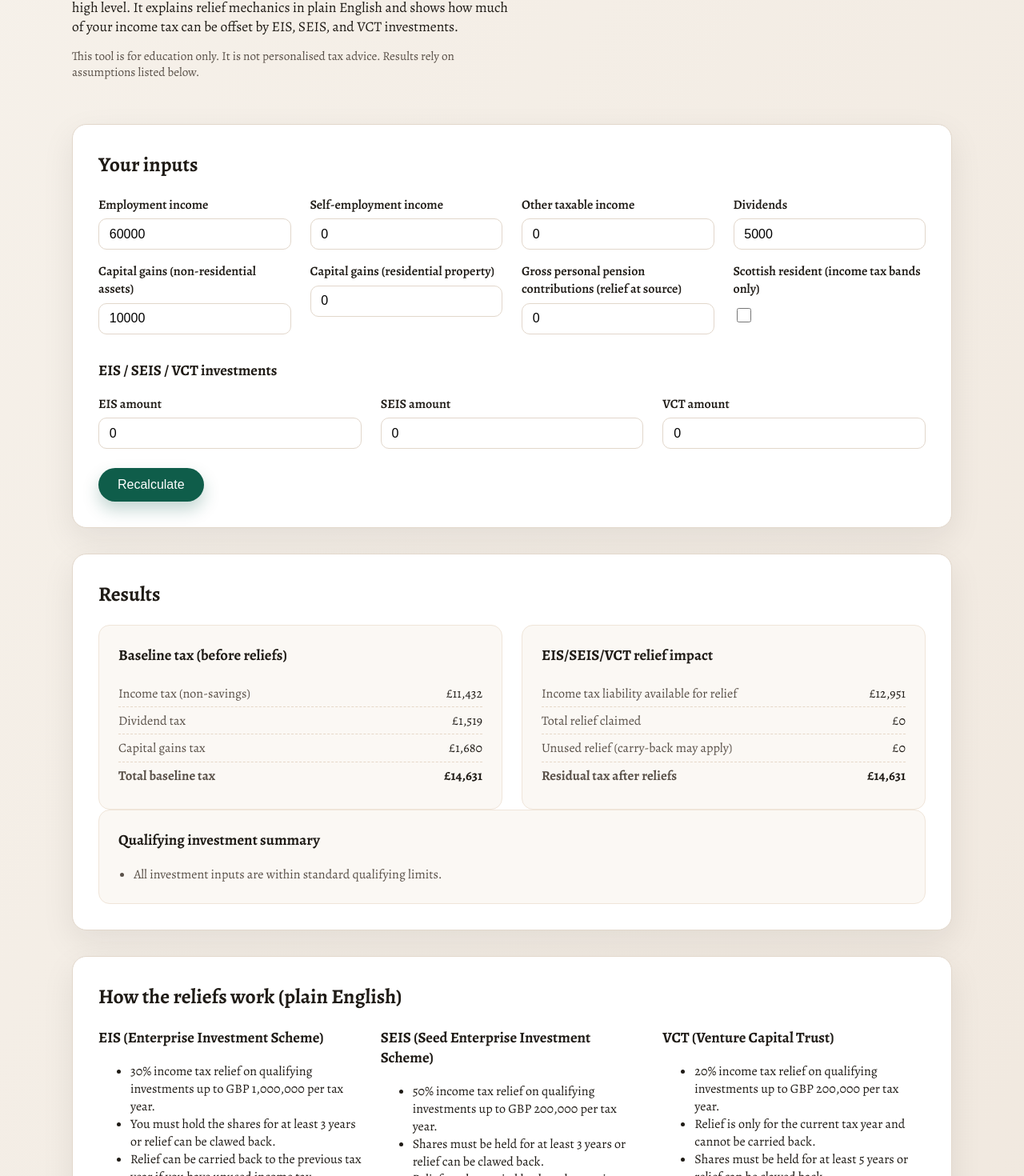
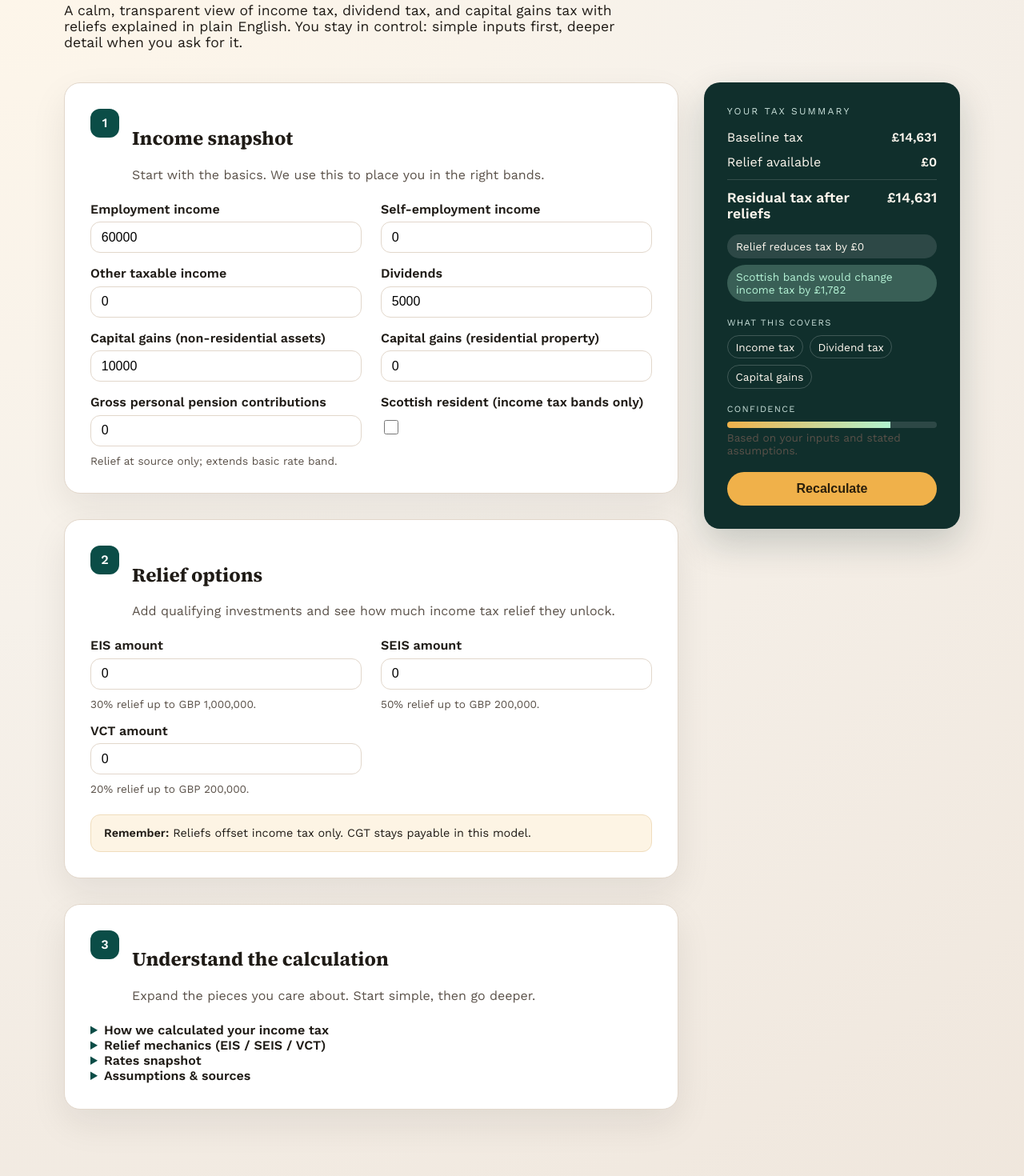
Before and after one commit to cakeben/benops-rig, a Svelte app: page / in a window 1280 px wide. Shown: the part 217-1687 px from the top of the page at 80% size. Built offline with nearby package versions, Linux system fonts and the light colour scheme.

Commit message:
Redesign UI for calm progressive disclosure

```diff
--- a/src/App.svelte
+++ b/src/App.svelte
@@ -25,6 +25,7 @@
 
   let pulse = false;
   let bagpipePulse = 0;
+
   const triggerAnimation = async () => {
     pulse = false;
     await tick();
@@ -36,6 +37,8 @@
   };
 
   $: results = calculateTax(form);
+  $: resultsAlt = calculateTax({ ...form, scottishResident: !form.scottishResident });
+  $: scottishDelta = results.totals.incomeTax - resultsAlt.totals.incomeTax;
 
   $: investmentNotes = (() => {
     const notes = [];
@@ -135,24 +138,31 @@
 
 <header class="site-header">
   <div class="container">
-    <p class="eyebrow">UK tax year 2025/26 (England/Wales/NI rates)</p>
-    <h1>Understand your UK tax and how EIS, SEIS, and VCT reliefs reduce it</h1>
+    <div class="trust-row">
+      <span class="pill">Tax year {CONFIG.taxYear}</span>
+      <span class="pill">Sources: GOV.UK</span>
+      <span class="pill warning">Education only — not tax advice</span>
+    </div>
+    <h1>See your UK tax clearly — and how EIS, SEIS, and VCT reliefs change it</h1>
     <p class="lede">
-      This calculator models UK income tax, dividend tax, and capital gains tax at a high level.
-      It explains relief mechanics in plain English and shows how much of your income tax can be
-      offset by EIS, SEIS, and VCT investments.
-    </p>
-    <p class="disclaimer">
-      This tool is for education only. It is not personalised tax advice. Results rely on
-      assumptions listed below.
+      A calm, transparent view of income tax, dividend tax, and capital gains tax with reliefs
+      explained in plain English. You stay in control: simple inputs first, deeper detail when you
+      ask for it.
     </p>
   </div>
 </header>
 
 <main class="container">
-  <section class={`card ${pulse ? "pulse" : ""}`} aria-labelledby="inputs-title">
-    <h2 id="inputs-title">Your inputs</h2>
-    <form class="form-grid">
+  <div class="layout">
+    <section class="flow">
+      <section class={`card step ${pulse ? "pulse" : ""}`} aria-labelledby="step-1">
+        <div class="step-header">
+          <div class="step-number">1</div>
+          <div>
+            <h2 id="step-1">Income snapshot</h2>
+            <p class="step-subtitle">Start with the basics. We use this to place you in the right bands.</p>
+          </div>
+        </div>
         <div class="grid">
           <div class="field">
             <label for="employmentIncome">Employment income</label>
@@ -209,7 +219,7 @@
             />
           </div>
           <div class="field">
-          <label for="pensionContributions">Gross personal pension contributions (relief at source)</label>
+            <label for="pensionContributions">Gross personal pension contributions</label>
             <input
               id="pensionContributions"
               type="number"
@@ -217,6 +227,7 @@
               step="100"
               bind:value={form.pensionContributions}
             />
+            <p class="helper">Relief at source only; extends basic rate band.</p>
           </div>
           <div class="field checkbox">
             <label for="scottishResident">Scottish resident (income tax bands only)</label>
@@ -244,133 +255,80 @@
             </div>
           </div>
         </div>
+      </section>
 
-      <h3 class="subheading">EIS / SEIS / VCT investments</h3>
+      <section class={`card step ${pulse ? "pulse" : ""}`} aria-labelledby="step-2">
+        <div class="step-header">
+          <div class="step-number">2</div>
+          <div>
+            <h2 id="step-2">Relief options</h2>
+            <p class="step-subtitle">Add qualifying investments and see how much income tax relief they unlock.</p>
+          </div>
+        </div>
         <div class="grid">
           <div class="field">
             <label for="eisInvestment">EIS amount</label>
             <input id="eisInvestment" type="number" min="0" step="100" bind:value={form.eisInvestment} />
+            <p class="helper">30% relief up to GBP 1,000,000.</p>
           </div>
           <div class="field">
             <label for="seisInvestment">SEIS amount</label>
             <input id="seisInvestment" type="number" min="0" step="100" bind:value={form.seisInvestment} />
+            <p class="helper">50% relief up to GBP 200,000.</p>
           </div>
           <div class="field">
             <label for="vctInvestment">VCT amount</label>
             <input id="vctInvestment" type="number" min="0" step="100" bind:value={form.vctInvestment} />
+            <p class="helper">20% relief up to GBP 200,000.</p>
           </div>
         </div>
-
-      <button class="primary" type="button" on:click={triggerAnimation}>Recalculate</button>
-    </form>
-  </section>
-
-  <section class={`card ${pulse ? "pulse" : ""}`} aria-labelledby="results-title">
-    <h2 id="results-title">Results</h2>
-    <div class="results-grid">
-      <div class="result-block">
-        <h3>Baseline tax (before reliefs)</h3>
-        <dl>
-          <div>
-            <dt>Income tax (non-savings)</dt>
-            <dd>{formatGBP(results.totals.incomeTax)}</dd>
-          </div>
-          <div>
-            <dt>Dividend tax</dt>
-            <dd>{formatGBP(results.totals.dividendTax)}</dd>
-          </div>
-          <div>
-            <dt>Capital gains tax</dt>
-            <dd>{formatGBP(results.totals.capitalGainsTax)}</dd>
-          </div>
-          <div class="total">
-            <dt>Total baseline tax</dt>
-            <dd>{formatGBP(results.totals.baselineTax)}</dd>
-          </div>
-        </dl>
-      </div>
-      <div class="result-block">
-        <h3>EIS/SEIS/VCT relief impact</h3>
-        <dl>
-          <div>
-            <dt>Income tax liability available for relief</dt>
-            <dd>{formatGBP(results.totals.totalIncomeTax)}</dd>
-          </div>
-          <div>
-            <dt>Total relief claimed</dt>
-            <dd>{formatGBP(results.totals.reliefUsed)}</dd>
-          </div>
-          <div>
-            <dt>Unused relief (carry-back may apply)</dt>
-            <dd>{formatGBP(results.totals.reliefUnused)}</dd>
-          </div>
-          <div class="total">
-            <dt>Residual tax after reliefs</dt>
-            <dd>{formatGBP(results.totals.residualTax)}</dd>
-          </div>
-        </dl>
-      </div>
-    </div>
-    <div class="result-block">
-      <h3>Qualifying investment summary</h3>
-      <ul class="notes">
-        {#each investmentNotes as note}
-          <li>{note}</li>
-        {/each}
-      </ul>
+        <div class="note-strip">
+          <strong>Remember:</strong> Reliefs offset income tax only. CGT stays payable in this model.
         </div>
       </section>
 
-  <section class={`card ${pulse ? "pulse" : ""}`} aria-labelledby="explain-title">
-    <h2 id="explain-title">How the reliefs work (plain English)</h2>
-    <div class="explain">
+      <section class={`card step ${pulse ? "pulse" : ""}`} aria-labelledby="step-3">
+        <div class="step-header">
+          <div class="step-number">3</div>
           <div>
-        <h3>EIS (Enterprise Investment Scheme)</h3>
-        <ul>
-          <li>30% income tax relief on qualifying investments up to GBP 1,000,000 per tax year.</li>
-          <li>You must hold the shares for at least 3 years or relief can be clawed back.</li>
-          <li>Relief can be carried back to the previous tax year if you have unused income tax.</li>
-          <li>CGT deferral relief may be available, but is not calculated here.</li>
-        </ul>
+            <h2 id="step-3">Understand the calculation</h2>
+            <p class="step-subtitle">Expand the pieces you care about. Start simple, then go deeper.</p>
+          </div>
+        </div>
+        <details>
+          <summary>How we calculated your income tax</summary>
+          <div class="detail-grid">
+            <div>
+              <p class="detail-label">Adjusted net income</p>
+              <p class="detail-value">{formatGBP(results.totals.adjustedNetIncome)}</p>
             </div>
             <div>
-        <h3>SEIS (Seed Enterprise Investment Scheme)</h3>
-        <ul>
-          <li>50% income tax relief on qualifying investments up to GBP 200,000 per tax year.</li>
-          <li>Shares must be held for at least 3 years or relief can be clawed back.</li>
-          <li>Relief can be carried back to the previous tax year if you have unused income tax.</li>
-          <li>Additional CGT reliefs may be available; not calculated here.</li>
-        </ul>
+              <p class="detail-label">Personal allowance used</p>
+              <p class="detail-value">{formatGBP(results.totals.personalAllowance)}</p>
             </div>
             <div>
-        <h3>VCT (Venture Capital Trust)</h3>
-        <ul>
-          <li>20% income tax relief on qualifying investments up to GBP 200,000 per tax year.</li>
-          <li>Relief is only for the current tax year and cannot be carried back.</li>
-          <li>Shares must be held for at least 5 years or relief can be clawed back.</li>
-          <li>Dividends from VCTs are tax-free, but this is not modelled here.</li>
-        </ul>
+              <p class="detail-label">Taxable non-savings income</p>
+              <p class="detail-value">{formatGBP(results.totals.taxableNonSavings)}</p>
+            </div>
+            <div>
+              <p class="detail-label">Taxable dividends</p>
+              <p class="detail-value">{formatGBP(results.totals.taxableDividends)}</p>
             </div>
           </div>
-  </section>
-
-  <section class={`card ${pulse ? "pulse" : ""}`} aria-labelledby="assumptions-title">
-    <h2 id="assumptions-title">Assumptions & regulatory notes</h2>
+          <p class="detail-note">
+            Scottish bands apply to non-savings income only. Dividend tax and CGT use UK bands in this model.
+          </p>
+        </details>
+        <details>
+          <summary>Relief mechanics (EIS / SEIS / VCT)</summary>
           <ul class="notes">
-      {#each assumptions as item}
-        <li>{item}</li>
-      {/each}
+            <li>Reliefs offset your income tax liability in the tax year (EIS/SEIS can be carried back).</li>
+            <li>Qualifying shares must be held for 3 years (EIS/SEIS) or 5 years (VCT) to avoid clawback.</li>
+            <li>Additional CGT reliefs exist for EIS/SEIS but are not modelled here.</li>
           </ul>
-    <p class="meta">Rates updated on {ratesUpdated}.</p>
-    <ul class="notes">
-      {#each sources as source}
-        <li><a href={source.href} target="_blank" rel="noopener">{source.label}</a></li>
-      {/each}
-    </ul>
-  </section>
-
-  <section class={`card ${pulse ? "pulse" : ""}`} aria-labelledby="rates-title">
-    <h2 id="rates-title">Rates snapshot</h2>
+        </details>
+        <details>
+          <summary>Rates snapshot</summary>
           <div class="rates-grid">
             <div>
               <h3>England/Wales/NI income tax bands</h3>
@@ -415,7 +373,74 @@
               </table>
             </div>
           </div>
+        </details>
+        <details>
+          <summary>Assumptions & sources</summary>
+          <ul class="notes">
+            {#each assumptions as item}
+              <li>{item}</li>
+            {/each}
+          </ul>
+          <p class="meta">Rates updated on {ratesUpdated}.</p>
+          <ul class="notes">
+            {#each sources as source}
+              <li><a href={source.href} target="_blank" rel="noopener">{source.label}</a></li>
+            {/each}
+          </ul>
+        </details>
       </section>
+    </section>
+
+    <aside class={`summary ${pulse ? "pulse" : ""}`}>
+      <div class="summary-card">
+        <p class="summary-title">Your tax summary</p>
+        <div class="summary-row">
+          <span>Baseline tax</span>
+          <strong>{formatGBP(results.totals.baselineTax)}</strong>
+        </div>
+        <div class="summary-row">
+          <span>Relief available</span>
+          <strong>{formatGBP(results.totals.reliefUsed)}</strong>
+        </div>
+        <div class="summary-row total">
+          <span>Residual tax after reliefs</span>
+          <strong>{formatGBP(results.totals.residualTax)}</strong>
+        </div>
+
+        <div class="chip-row">
+          <span class="chip">
+            Relief reduces tax by {formatGBP(results.totals.reliefUsed)}
+          </span>
+          <span class={`chip ${scottishDelta >= 0 ? "warn" : "good"}`}>
+            {#if form.scottishResident}
+              Scottish bands change income tax by {formatGBP(Math.abs(scottishDelta))}
+            {:else}
+              Scottish bands would change income tax by {formatGBP(Math.abs(scottishDelta))}
+            {/if}
+          </span>
+        </div>
+
+        <div class="summary-block">
+          <p class="summary-label">What this covers</p>
+          <div class="coverage">
+            <span>Income tax</span>
+            <span>Dividend tax</span>
+            <span>Capital gains</span>
+          </div>
+        </div>
+
+        <div class="summary-block">
+          <p class="summary-label">Confidence</p>
+          <div class="confidence">
+            <div class="confidence-bar" style={`width: 78%`}></div>
+          </div>
+          <p class="helper">Based on your inputs and stated assumptions.</p>
+        </div>
+
+        <button class="primary" type="button" on:click={triggerAnimation}>Recalculate</button>
+      </div>
+    </aside>
+  </div>
 </main>
 
 <footer class="site-footer">
--- a/src/app.css
+++ b/src/app.css
@@ -1,15 +1,16 @@
-@import url("https://fonts.googleapis.com/css2?family=Alegreya:wght@400;600;700&display=swap");
+@import url("https://fonts.googleapis.com/css2?family=Source+Serif+4:wght@400;600;700&family=Work+Sans:wght@400;500;600&display=swap");
 
 :root {
   color-scheme: light;
-  font-family: "Alegreya", "Georgia", serif;
+  font-family: "Work Sans", system-ui, sans-serif;
   --ink: #1f1b16;
   --muted: #5a5149;
-  --accent: #0f5d4a;
+  --accent: #0b4d47;
   --accent-2: #f0b14a;
   --bg: #f6f1ea;
   --card: #ffffff;
   --line: #e2d7cb;
+  --wash: #fbf8f4;
 }
 
 * {
@@ -18,7 +19,7 @@
 
 body {
   margin: 0;
-  background: linear-gradient(120deg, #f6f1ea 0%, #efe6dc 100%);
+  background: radial-gradient(circle at top left, #fff7ea 0%, #f6f1ea 45%, #efe6dc 100%);
   color: var(--ink);
 }
 
@@ -27,11 +28,17 @@ a {
 }
 
 a:hover {
-  color: #0b4a3b;
+  color: #083a36;
+}
+
+h1,
+h2,
+h3 {
+  font-family: "Source Serif 4", "Georgia", serif;
 }
 
 .container {
-  width: min(1100px, 92vw);
+  width: min(1120px, 92vw);
   margin: 0 auto;
 }
 
@@ -39,71 +46,105 @@ a:hover {
   padding: 3.5rem 0 2.5rem;
 }
 
-.eyebrow {
-  text-transform: uppercase;
-  letter-spacing: 0.18em;
-  font-size: 0.75rem;
-  color: var(--muted);
-  margin: 0 0 0.75rem;
+.trust-row {
+  display: flex;
+  flex-wrap: wrap;
+  gap: 0.5rem;
+  margin-bottom: 1.5rem;
+}
+
+.pill {
+  padding: 0.35rem 0.75rem;
+  border-radius: 999px;
+  border: 1px solid #dfd4c7;
+  background: #fff;
+  font-size: 0.8rem;
+  letter-spacing: 0.02em;
+}
+
+.pill.warning {
+  border-color: #f0b14a;
+  color: #7b530b;
 }
 
 h1 {
-  font-size: clamp(2rem, 3.2vw, 3.2rem);
+  font-size: clamp(2.1rem, 3.4vw, 3.3rem);
   line-height: 1.1;
   margin: 0 0 1rem;
 }
 
 .lede {
   font-size: 1.1rem;
-  max-width: 60ch;
-  margin: 0 0 0.75rem;
-}
-
-.disclaimer {
-  font-size: 0.95rem;
-  color: var(--muted);
   max-width: 65ch;
+  margin: 0;
 }
 
 main {
   padding-bottom: 3rem;
 }
 
+.layout {
+  display: grid;
+  grid-template-columns: minmax(0, 1fr) minmax(280px, 320px);
+  gap: 2rem;
+  align-items: start;
+}
+
+.flow {
+  display: flex;
+  flex-direction: column;
+  gap: 2rem;
+}
+
 .card {
   background: var(--card);
   border: 1px solid var(--line);
-  border-radius: 18px;
+  border-radius: 20px;
   padding: 2rem;
-  margin-bottom: 2rem;
-  box-shadow: 0 14px 40px rgba(31, 27, 22, 0.08);
+  box-shadow: 0 18px 45px rgba(31, 27, 22, 0.08);
 }
 
-.card.pulse {
+.card.pulse,
+.summary.pulse {
   animation: pulse 0.45s ease;
 }
 
 @keyframes pulse {
   0% {
     transform: scale(1);
-    box-shadow: 0 14px 40px rgba(31, 27, 22, 0.08);
+    box-shadow: 0 18px 45px rgba(31, 27, 22, 0.08);
   }
   50% {
     transform: scale(1.01);
-    box-shadow: 0 18px 50px rgba(31, 27, 22, 0.12);
+    box-shadow: 0 24px 55px rgba(31, 27, 22, 0.12);
   }
   100% {
     transform: scale(1);
-    box-shadow: 0 14px 40px rgba(31, 27, 22, 0.08);
+    box-shadow: 0 18px 45px rgba(31, 27, 22, 0.08);
   }
 }
 
-h2 {
-  margin-top: 0;
-  font-size: 1.6rem;
+.step-header {
+  display: flex;
+  gap: 1rem;
+  align-items: flex-start;
+  margin-bottom: 1.5rem;
 }
 
-.subheading {
-  margin-top: 2rem;
+.step-number {
+  width: 36px;
+  height: 36px;
+  border-radius: 12px;
+  background: var(--accent);
+  color: #fff;
+  font-weight: 600;
+  display: grid;
+  place-items: center;
+}
+
+.step-subtitle {
+  margin: 0.35rem 0 0;
+  color: var(--muted);
 }
 
 .grid {
@@ -135,7 +176,7 @@ label {
 
 input {
   padding: 0.6rem 0.8rem;
-  border-radius: 10px;
+  border-radius: 12px;
   border: 1px solid var(--line);
   font-size: 1rem;
   background: #fff;
@@ -146,16 +187,19 @@ input[type="checkbox"] {
   height: 18px;
 }
 
-.primary {
+.helper {
+  margin: 0.2rem 0 0;
+  font-size: 0.85rem;
+  color: var(--muted);
+}
+
+.note-strip {
   margin-top: 1.5rem;
-  padding: 0.75rem 1.5rem;
-  border-radius: 999px;
-  border: none;
-  background: var(--accent);
-  color: #fff;
-  font-size: 1rem;
-  cursor: pointer;
-  box-shadow: 0 10px 20px rgba(15, 93, 74, 0.25);
+  padding: 0.9rem 1rem;
+  border-radius: 12px;
+  background: #fdf4e4;
+  border: 1px solid #f0ddbd;
+  font-size: 0.9rem;
 }
 
 .results-grid {
@@ -165,7 +209,7 @@ input[type="checkbox"] {
 }
 
 .result-block {
-  background: #fbf8f4;
+  background: var(--wash);
   border-radius: 14px;
   padding: 1.5rem;
   border: 1px solid #f0e5d9;
@@ -203,26 +247,49 @@ dt {
   line-height: 1.5;
 }
 
+summary {
+  font-weight: 600;
+  cursor: pointer;
+}
+
+summary::marker {
+  color: var(--accent);
+}
+
+.detail-grid {
+  display: grid;
+  grid-template-columns: repeat(auto-fit, minmax(180px, 1fr));
+  gap: 1rem;
+  margin-top: 1rem;
+}
+
+.detail-label {
+  color: var(--muted);
+  margin: 0;
+}
+
+.detail-value {
+  font-size: 1.1rem;
+  font-weight: 600;
+  margin: 0.2rem 0 0;
+}
+
+.detail-note {
+  margin-top: 1rem;
+  color: var(--muted);
+}
+
 .meta {
   margin: 1rem 0 0.25rem;
   color: var(--muted);
   font-size: 0.95rem;
 }
 
-.explain {
-  display: grid;
-  grid-template-columns: repeat(auto-fit, minmax(240px, 1fr));
-  gap: 1.5rem;
-}
-
-.explain h3 {
-  margin-top: 0;
-}
-
 .rates-grid {
   display: grid;
   grid-template-columns: repeat(auto-fit, minmax(260px, 1fr));
   gap: 1.5rem;
+  margin-top: 1rem;
 }
 
 .rates-table {
@@ -244,6 +311,114 @@ dt {
   text-transform: uppercase;
   letter-spacing: 0.04em;
   font-size: 0.7rem;
+}
+
+.summary {
+  position: sticky;
+  top: 1.5rem;
+}
+
+.summary-card {
+  background: #102f2c;
+  color: #fdf7ee;
+  border-radius: 20px;
+  padding: 1.8rem;
+  box-shadow: 0 18px 45px rgba(16, 47, 44, 0.2);
+}
+
+.summary-title {
+  text-transform: uppercase;
+  letter-spacing: 0.18em;
+  font-size: 0.75rem;
+  margin: 0 0 1rem;
+  color: #c9e0da;
+}
+
+.summary-row {
+  display: flex;
+  justify-content: space-between;
+  margin-bottom: 0.75rem;
+}
+
+.summary-row.total {
+  font-size: 1.1rem;
+  font-weight: 700;
+  border-top: 1px solid rgba(255, 255, 255, 0.15);
+  padding-top: 0.75rem;
+}
+
+.chip-row {
+  display: flex;
+  flex-direction: column;
+  gap: 0.5rem;
+  margin: 1rem 0;
+}
+
+.chip {
+  padding: 0.45rem 0.7rem;
+  border-radius: 999px;
+  background: rgba(255, 255, 255, 0.12);
+  font-size: 0.85rem;
+}
+
+.chip.good {
+  background: rgba(180, 239, 210, 0.25);
+  color: #b4f2d5;
+}
+
+.chip.warn {
+  background: rgba(245, 209, 140, 0.3);
+  color: #f3d28f;
+}
+
+.summary-block {
+  margin-top: 1.2rem;
+}
+
+.summary-label {
+  text-transform: uppercase;
+  letter-spacing: 0.12em;
+  font-size: 0.7rem;
+  margin: 0 0 0.6rem;
+  color: #c9e0da;
+}
+
+.coverage {
+  display: flex;
+  gap: 0.5rem;
+  flex-wrap: wrap;
+  font-size: 0.85rem;
+}
+
+.coverage span {
+  border: 1px solid rgba(255, 255, 255, 0.2);
+  border-radius: 999px;
+  padding: 0.35rem 0.6rem;
+}
+
+.confidence {
+  background: rgba(255, 255, 255, 0.12);
+  border-radius: 999px;
+  height: 8px;
+  overflow: hidden;
+}
+
+.confidence-bar {
+  height: 100%;
+  background: linear-gradient(90deg, #f0b14a 0%, #b1f3d0 100%);
+}
+
+.primary {
+  margin-top: 1.2rem;
+  width: 100%;
+  padding: 0.75rem 1.5rem;
+  border-radius: 999px;
+  border: none;
+  background: #f0b14a;
+  color: #2a1e0b;
+  font-size: 1rem;
+  font-weight: 600;
+  cursor: pointer;
 }
 
 .bagpipes {
@@ -285,12 +460,18 @@ dt {
   color: var(--muted);
 }
 
+@media (max-width: 900px) {
+  .layout {
+    grid-template-columns: 1fr;
+  }
+
+  .summary {
+    position: static;
+  }
+}
+
 @media (max-width: 600px) {
   .card {
     padding: 1.5rem;
   }
-
-  .primary {
-    width: 100%;
-  }
 }
```
Lines whose indentation alone changed are shown as unchanged.
